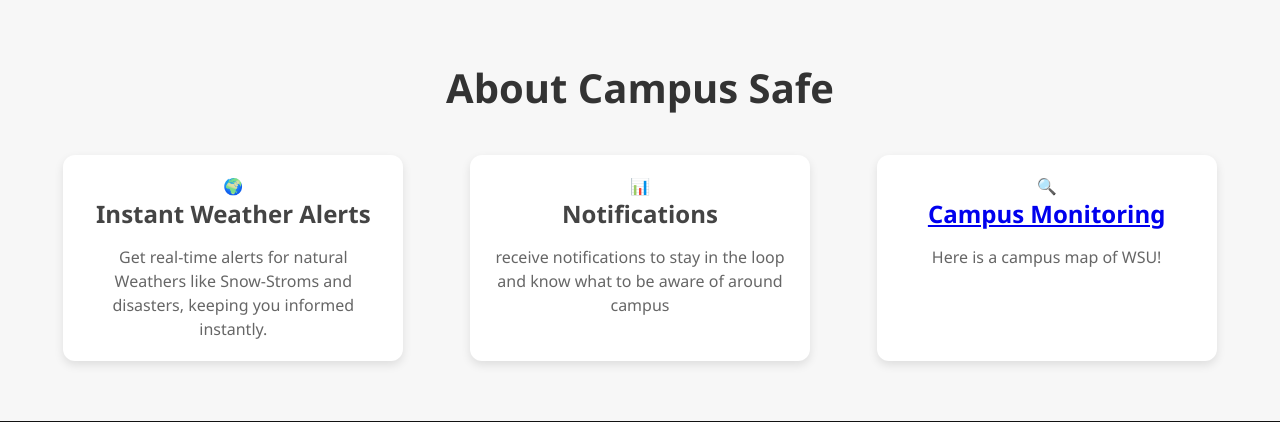
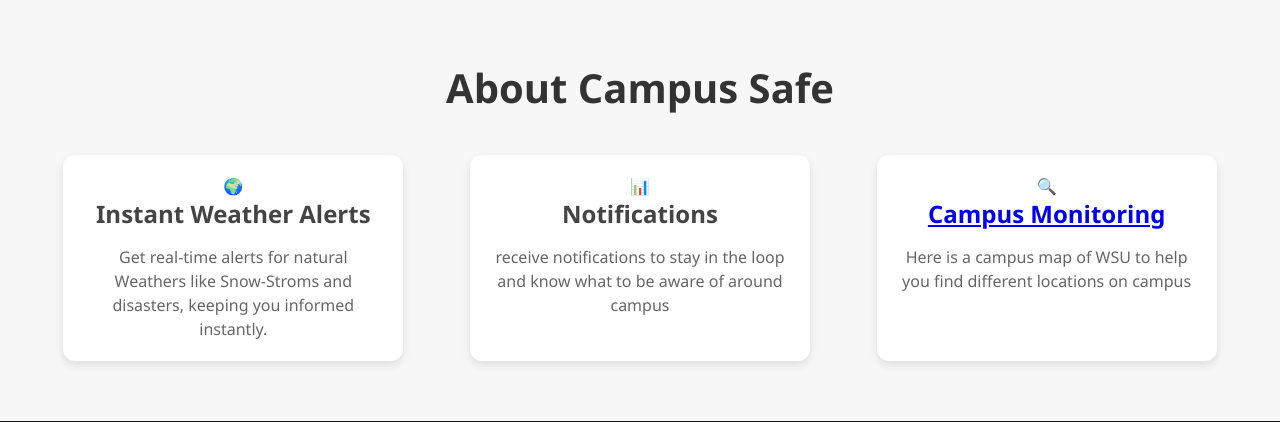
Before and after one commit to McGavGav/CptS_322_CampusSafe, a Django app: page / in a window 1280 px wide. Shown: the part 855-1277 px from the top of the page. Run offline with Django 5.2, Linux system fonts and the light colour scheme.

Commit message:
Update crimohtml.html

```diff
--- a/crimoapp/templates/crimohtml.html
+++ b/crimoapp/templates/crimohtml.html
@@ -235,7 +235,7 @@
                 <div class="about-card">
                     <div class="card-icon">🔍</div>
                     <h3><a href="{% url 'incidentMap' %}" class="btn">Campus Monitoring</a></h3>
-                    <p>Here is a campus map of WSU!</p>
+                    <p>Here is a campus map of WSU to help you find different locations on campus</p>
                 </div>
             </div>
         </div>
```
